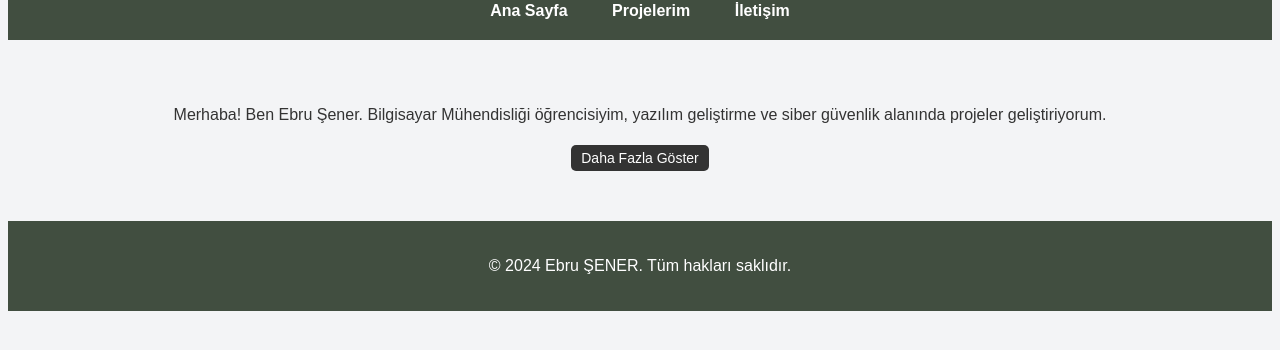
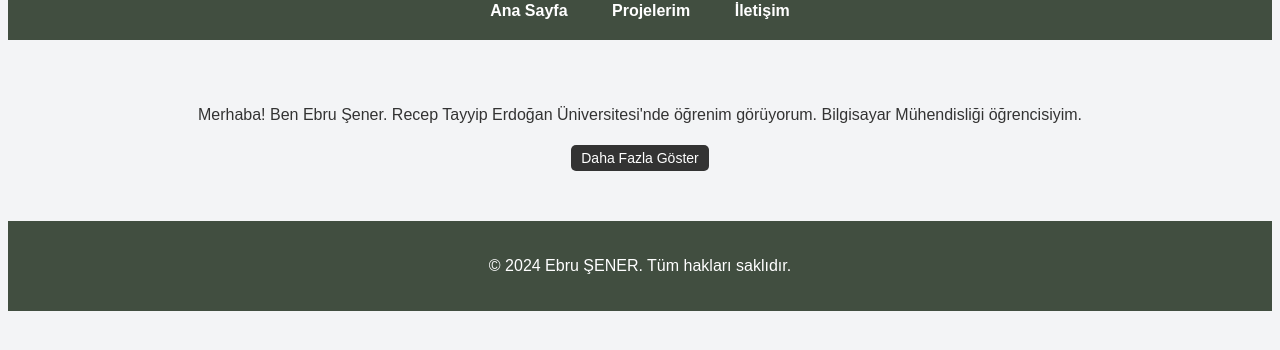
Before and after one commit to ebruSener/ebruSener.github.io, a plain HTML site: page hakkimda.html in a window 1280 px wide. Shown: the part 106-456 px from the top of the page. Drawn offline with Linux system fonts and the light colour scheme.

Commit message:
second commit

```diff
--- a/hakkimda.html
+++ b/hakkimda.html
@@ -19,10 +19,10 @@
 
     <section class="content-section">
         <p class="description-short" id="hakkimdaText">
-            Merhaba! Ben Ebru Şener. Bilgisayar Mühendisliği öğrencisiyim, yazılım geliştirme ve siber güvenlik alanında projeler geliştiriyorum.
+            Merhaba! Ben Ebru Şener. Recep Tayyip Erdoğan Üniversitesi'nde öğrenim görüyorum. Bilgisayar Mühendisliği öğrencisiyim.
         </p>
         <p class="description-full" style="display: none;">
-            Recep Tayyip Erdoğan Üniversitesi'nde öğrenim görüyorum. Şu anda aktif olarak siber güvenlik alanında çalışıyorum ve kendimi bu alanda geliştirmeyi hedefliyorum.
+            Merhaba! Ben Ebru Şener. Recep Tayyip Erdoğan Üniversitesi'nde öğrenim görüyorum. Bilgisayar Mühendisliği öğrencisiyim. Şu anda aktif olarak siber güvenlik alanında çalışıyorum ve kendimi bu alanda geliştirmeyi hedefliyorum.NIST Framework' ünü ve Python kullanıyorum.
         </p>
         <button class="toggle-btn" onclick="toggleDescription(this)">Daha Fazla Göster</button>
     </section>
```
